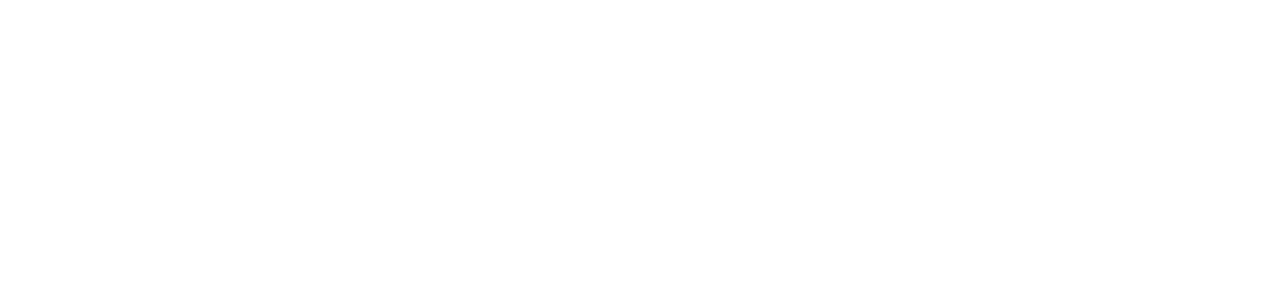
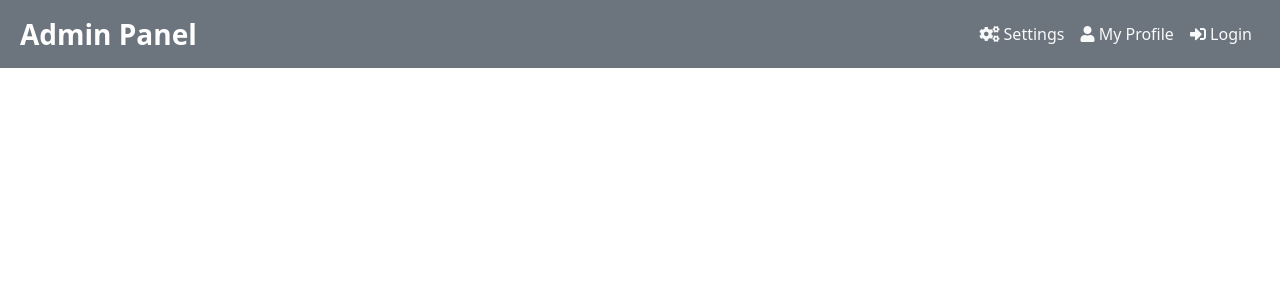
Before and after one commit to Agalya-10/React-Task-II, a React (Create React App) app: page /admin in a window 1280 px wide. Before the commit this address had no page. Shown: the top 300 px of the page. Built offline with nearby package versions, Linux system fonts and the light colour scheme.

Commit message:
Login & Signup form

```diff
--- a/src/App.js
+++ b/src/App.js
@@ -3,6 +3,8 @@ import { BrowserRouter, Route, Routes } from 'react-router-dom';
 import Signin from './Components/Signin';
 import Signup from './Components/Signup';
 import Profile from './Components/Profile';
+import Admin from './Components/Admin';
+import User from './Components/User';
 
 
 
@@ -13,6 +15,10 @@ function App() {
   <Route path='/profile' element={<Profile/>}/>
   <Route path='/signin' element={<Signin/>}/>
   <Route path='/signup' element={<Signup/>}/>
+  <Route path='/admin' element={<Admin/>}/>
+  <Route path='/user' element={<User/>}/>
+
+
 
 
 
--- /dev/null
+++ b/src/Components/Admin.jsx
@@ -0,0 +1,38 @@
+import React, { Component } from 'react';
+import { Link } from 'react-router-dom';
+
+class Admin extends Component {
+  render() {
+    return (
+      <nav className="navbar navbar-expand-lg navbar-dark bg-secondary p-2">
+        <div className="container-fluid">
+          <Link className="navbar-brand fw-bold fs-3" to="/">Admin Panel</Link>
+          <button className="navbar-toggler" type="button" data-bs-toggle="collapse" data-bs-target="#navbarNav" aria-controls="navbarNav" aria-expanded="false" aria-label="Toggle navigation">
+            <span className="navbar-toggler-icon"></span>
+          </button>
+          <div className="collapse navbar-collapse" id="navbarNav">
+            <ul className="navbar-nav ms-auto">
+              <li className="nav-item">
+                <Link className="nav-link text-light" to="/settings">
+                  <i className="fa fa-cogs"></i> Settings
+                </Link>
+              </li>
+              <li className="nav-item">
+                <Link className="nav-link text-light" to="/myprofile">
+                  <i className="fa fa-user"></i> My Profile
+                </Link>
+              </li>
+              <li className="nav-item">
+                <Link className="nav-link text-light" to="/login">
+                  <i className="fa fa-sign-in-alt"></i> Login
+                </Link>
+              </li>
+            </ul>
+          </div>
+        </div>
+      </nav>
+    );
+  }
+}
+
+export default Admin;
--- a/src/Components/Signup.jsx
+++ b/src/Components/Signup.jsx
@@ -11,6 +11,7 @@ class Signup extends Component {
       mobile: '',
       password: '',
       confirmPassword: '',
+      role:'',
       acceptTerms: false,
       passwordVisible: false,
       confirmPasswordVisible: false,
@@ -28,6 +29,8 @@ class Signup extends Component {
         mobile: rowData.mobile,
         password: rowData.password,
         confirmPassword: rowData.confirmPassword,
+        role: rowData.role,
+
       });
     }
   }
@@ -40,7 +43,7 @@ class Signup extends Component {
   };
 
   validateForm = () => {
-    const { firstname, lastname, email, mobile, password, confirmPassword, acceptTerms } = this.state;
+    const { firstname, lastname, email, mobile, password, confirmPassword,role, acceptTerms } = this.state;
     let isValid = true;
     let errors = {};
 
@@ -73,6 +76,10 @@ class Signup extends Component {
       isValid = false;
       errors.confirmPassword = 'Passwords do not match';
     }
+    if (!role) {
+      isValid = false;
+      errors.role = 'Role is required';
+    }
 
     if (!acceptTerms) {
       isValid = false;
@@ -85,10 +92,11 @@ class Signup extends Component {
 
   handleSubmit = async (e) => {
     e.preventDefault();
-    const { firstname, lastname, email, mobile, password, confirmPassword, acceptTerms } = this.state;
+    const { firstname, lastname, email, mobile, password, confirmPassword,role,acceptTerms } = this.state;
 
     // Validate the form
     if (!this.validateForm()) {
+
       return;
     }
 
@@ -148,6 +156,7 @@ class Signup extends Component {
       acceptTerms,
       passwordVisible,
       confirmPasswordVisible,
+      role,
       errors,
       navigateToDatastorage,
     } = this.state;
@@ -157,7 +166,7 @@ class Signup extends Component {
     }
 
     return (
-        <form className="form2" style={{ width: '400px' }} onSubmit={this.handleSubmit}>
+        <form className="form2" style={{ width: '500px' }} onSubmit={this.handleSubmit}>
           <h1 className="head1">{this.props.location?.state?.rowData ? 'Edit Form' : 'Register Form'}</h1>
           <div style={{ display: 'flex' }}>
             <div className="label1 mt-3" style={{ width: '100%' }}>
@@ -277,6 +286,29 @@ class Signup extends Component {
             </div>
             {errors?.confirmPassword && <span className="error">{errors.confirmPassword}</span>}
           </div>
+          <div className="label2" style={{ width: '100%' }}>
+          <label>
+           Role
+            </label>
+            <select
+              className="box3"
+              name="role"
+              value={role}
+              onChange={this.handleChange}
+              placeholder="Role"
+              style={{ width: '100%' }}
+
+            >
+              <option value="" disabled>
+                Select a Role
+              </option>
+              <option value="Admin">Admin</option>
+              <option value="User">User</option>
+              </select>
+
+              {errors?.role && <span className="error">{errors.role}</span>}
+
+              </div>
           <div style={{ margin: '15px 0' }}>
             <label>
               <input
--- /dev/null
+++ b/src/Components/User.jsx
@@ -0,0 +1,34 @@
+import React, { Component } from 'react';
+import { Link } from 'react-router-dom';
+
+class User extends Component {
+  render() {
+    return (
+      <nav className="navbar navbar-expand-lg navbar-dark bg-secondary p-2">
+        <div className="container-fluid">
+          <Link className="navbar-brand fw-bold fs-3" to="/">User Panel</Link>
+          <button className="navbar-toggler" type="button" data-bs-toggle="collapse" data-bs-target="#navbarNav" aria-controls="navbarNav" aria-expanded="false" aria-label="Toggle navigation">
+            <span className="navbar-toggler-icon"></span>
+          </button>
+          <div className="collapse navbar-collapse" id="navbarNav">
+            <ul className="navbar-nav ms-auto">
+
+              <li className="nav-item">
+                <Link className="nav-link text-light" to="/myprofile">
+                  <i className="fa fa-user"></i> My Profile
+                </Link>
+              </li>
+              <li className="nav-item">
+                <Link className="nav-link text-light" to="/login">
+                  <i className="fa fa-sign-in-alt"></i> Login
+                </Link>
+              </li>
+            </ul>
+          </div>
+        </div>
+      </nav>
+    );
+  }
+}
+
+export default User;
```
